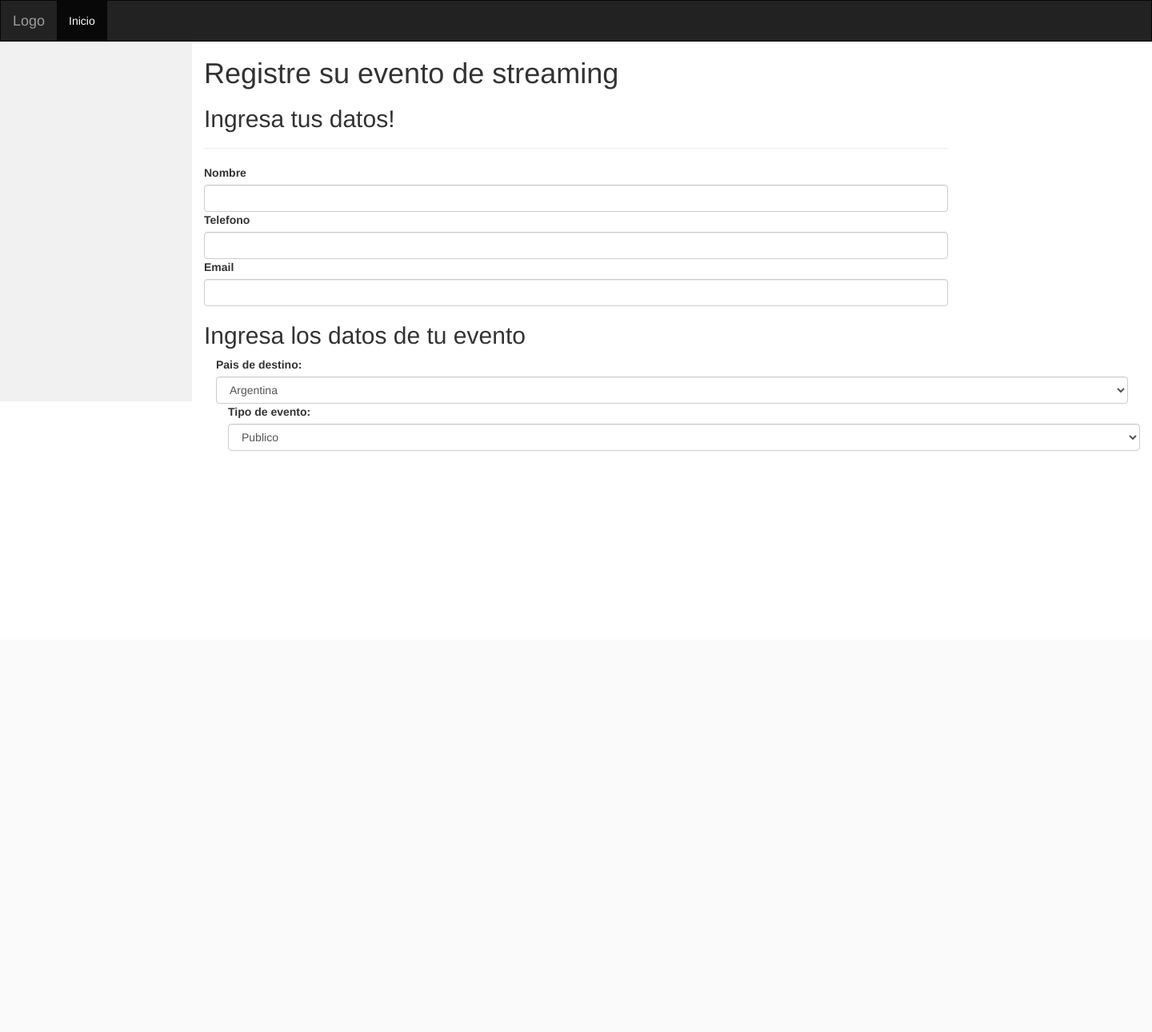
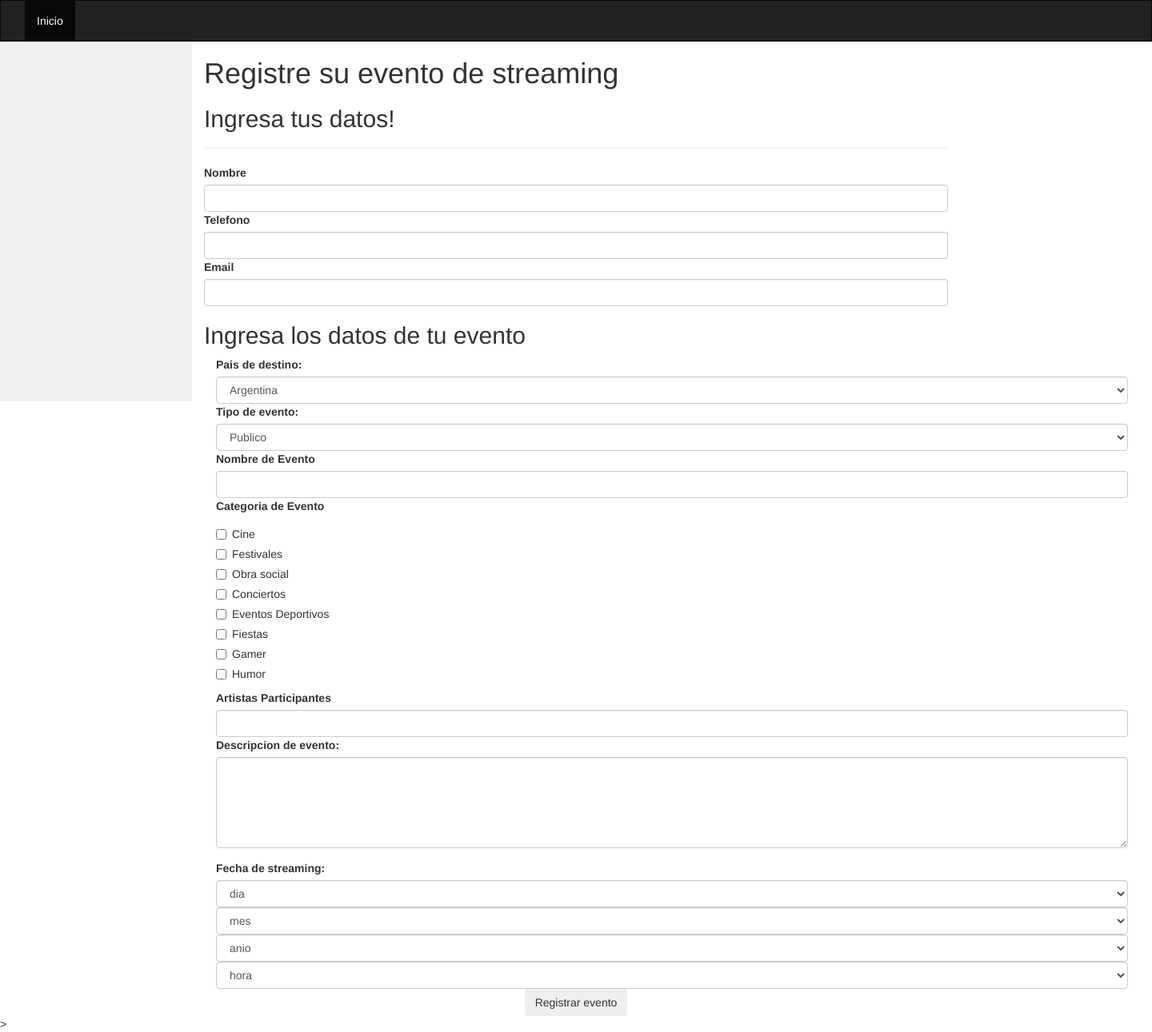
Before and after one commit to TomiGenari/Proyecto-Streaming, a Django app: page / in a window 1440 px wide. Shown: the whole page at 80% size. Before the commit the page ends 564 px from the top, so only its background shows below. Run offline with Django 4.2, Linux system fonts and the light colour scheme; some libraries are stand-ins or nearby versions.

Commit message:
estructura html basica

```diff
--- a/Config/templates/main.html
+++ b/Config/templates/main.html
@@ -8,30 +8,26 @@
   <script src="https://ajax.googleapis.com/ajax/libs/jquery/3.6.1/jquery.min.js"></script>
   <script src="https://maxcdn.bootstrapcdn.com/bootstrap/3.4.1/js/bootstrap.min.js"></script>
   <style>
-    /* Remove the navbar's default margin-bottom and rounded borders */
+
     .navbar {
       margin-bottom: 0;
       border-radius: 0;
     }
 
-    /* Set height of the grid so .sidenav can be 100% (adjust as needed) */
     .row.content {height: 450px}
 
-    /* Set gray background color and 100% height */
     .sidenav {
       padding-top: 20px;
       background-color: #f1f1f1;
       height: 100%;
     }
 
-    /* Set black background color, white text and some padding */
     footer {
       background-color: #555;
       color: white;
       padding: 15px;
     }
 
-    /* On small screens, set height to 'auto' for sidenav and grid */
     @media screen and (max-width: 767px) {
       .sidenav {
         height: auto;
@@ -51,7 +47,6 @@
         <span class="icon-bar"></span>
         <span class="icon-bar"></span>
       </button>
-      <a class="navbar-brand" href="#">Logo</a>
     </div>
     <div class="collapse navbar-collapse" id="myNavbar">
       <ul class="nav navbar-nav">
@@ -107,8 +102,10 @@
                 </select>
             </div>
         </form>
-        <div class="container">
-            <form>
+        <span >
+
+        </span>
+        <form>
               <div class="form-outline mb-4">
                 <label for="sel1">Tipo de evento:</label>
                 <select class="form-control" id="sel1">
@@ -120,9 +117,79 @@
                     </select>
                 </div>
             </form>
+
+         <div class="form-outline mb-4">
+              <label class="form-label" for="loginName">Nombre de Evento</label>
+            <input type="email" id="loginName" class="form-control" />
+           </div>
+
+           <label class="form-label" for="loginName">Categoria de Evento</label>
+
+           <div class="checkbox">
+            <label><input type="checkbox" value="">Cine</label>
+          </div>
+          <div class="checkbox">
+            <label><input type="checkbox" value="">Festivales</label>
+          </div>
+          <div class="checkbox">
+            <label><input type="checkbox" value="">Obra social</label>
+          </div>
+          <div class="checkbox">
+            <label><input type="checkbox" value="">Conciertos</label>
+          </div>
+          <div class="checkbox">
+            <label><input type="checkbox" value="">Eventos Deportivos</label>
+          </div>
+          <div class="checkbox">
+            <label><input type="checkbox" value="">Fiestas</label>
+          </div>
+          <div class="checkbox">
+            <label><input type="checkbox" value="">Gamer</label>
+          </div>
+          <div class="checkbox">
+            <label><input type="checkbox" value="">Humor</label>
+          </div>
+
+          <div class="form-outline mb-4">
+            <label class="form-label" for="loginName">Artistas Participantes</label>
+          <input type="email" id="loginName" class="form-control" />
+         </div>
+
+         <div class="form-group">
+            <label for="comment">Descripcion de evento:</label>
+            <textarea class="form-control" rows="5" id="comment"></textarea>
+          </div>
+
+          <form>
+            <div class="form-outline mb-4">
+              <label for="sel1">Fecha de streaming:</label>
+            <select class="form-control" id="sel1">
+                <option>dia</option>
+            </select>
+
+            <select class="form-control" id="sel1">
+                <option>mes</option>
+            </select>
+
+            <select class="form-control" id="sel1">
+                <option>anio</option>
+            </select>
+
+            <select class="form-control" id="sel1">
+                <option>hora</option>
+            </select>
+
+
+              </div>
+          </form>
+
     </div>
     </div>
   </div>
 </div>
+
+<div class="container-fluid text-center">
+<button type="button" class="btn btn-link-lg">Registrar evento</button>
+</div>>
 </body>
 </html>
```
